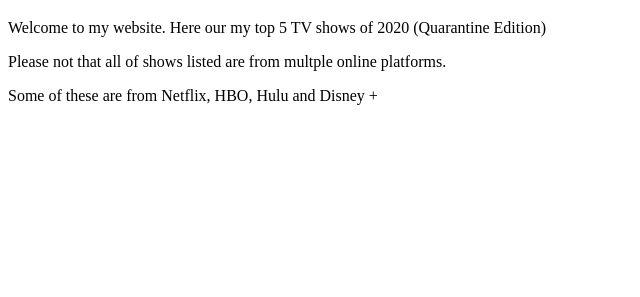
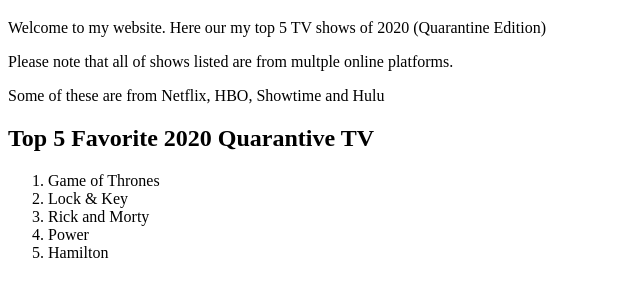
Before and after one commit to scsu-clarkm1-fall-2020-csc235/assignment-1-git-github-burgosj8, a plain HTML site: page index.html in a window 1280 px wide. Shown: the part 61-358 px from the top of the page, without its empty margins (0-640 px from the left). Drawn offline with Linux system fonts and the light colour scheme.

Commit message:
Updated h2 heading and ordered list

```diff
--- a/index.html
+++ b/index.html
@@ -10,5 +10,16 @@
 <body>
     <h1>My TV Favorites During Quarantine</h1>
     <p>Welcome to my website. Here our my top 5 TV shows of 2020 (Quarantine Edition)</p>
-    <p>Please not that all of shows listed are from multple online platforms.</p>
-    <p>Some of these are from Netflix, HBO, Hulu and Disney +</p>
+    <p>Please note that all of shows listed are from multple online platforms.</p>
+    <p>Some of these are from Netflix, HBO, Showtime and Hulu</p>
+    <h2>Top 5 Favorite 2020 Quarantive TV</h2>
+    <ol>
+        <li>Game of Thrones</li>
+        <li>Lock & Key</li>
+        <li>Rick and Morty</li>
+        <li>Power</li>
+        <li>Hamilton</li>
+    </ol>
+
+
+</body>
```
